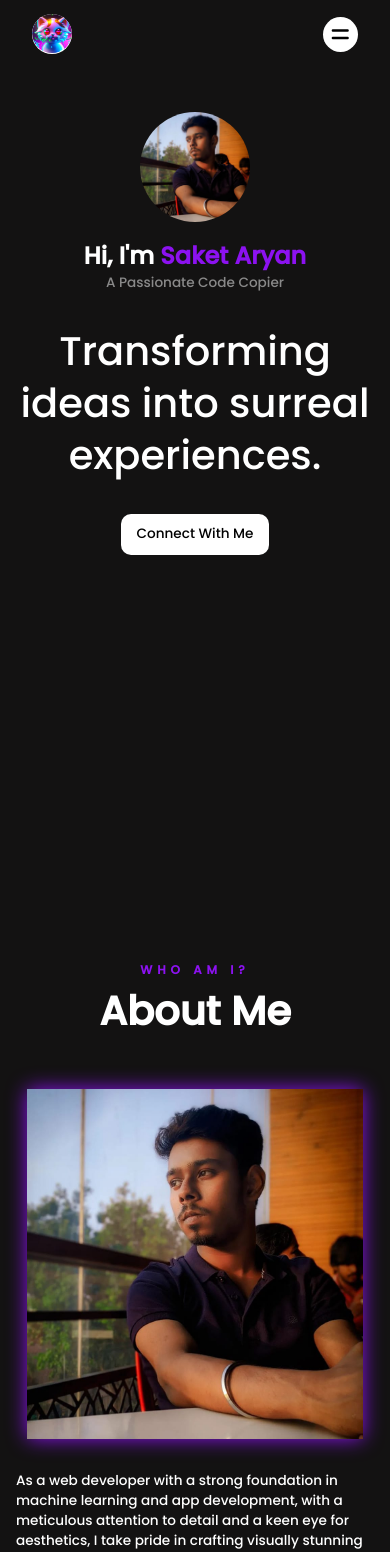
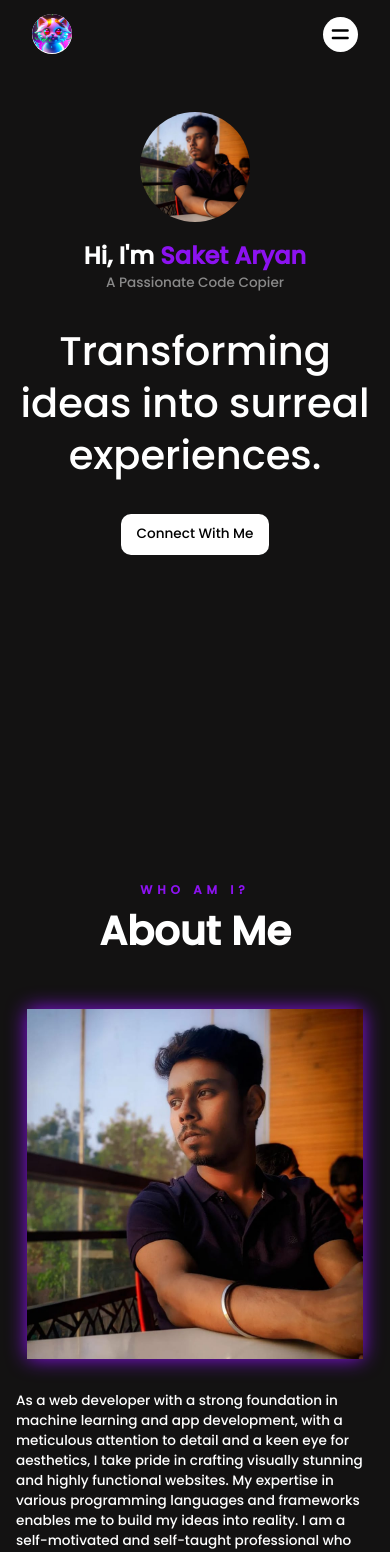
Before and after one commit to whysosaket/Portfolio, a React (Vite) app: page / in a window 390 px wide. Shown: the top 1552 px of the page. Built offline with nearby package versions, Linux system fonts and the light colour scheme; the HTML template or start-up script is replaced by a standard one.

Commit message:
Updated Margin For Mobile Devices

```diff
--- a/src/App.css
+++ b/src/App.css
@@ -42,6 +42,9 @@ img {
   .container {
       padding: 7rem 1rem 0 1rem;
   }
+  .container.about {
+      margin-top: -5rem;
+  }
   .title h1 {
       font-size: 2.5rem;
   }
--- a/src/components/About/About.tsx
+++ b/src/components/About/About.tsx
@@ -6,7 +6,7 @@ import profilePic from "../../assets/profile.jpeg";
 
 const About = () => {
   return (
-    <div className="container " id="about">
+    <div className="container about" id="about">
       <motion.div
         initial={{ opacity: 0 }}
         whileInView={{ y: [-50, 0], opacity: 1 }}
```
